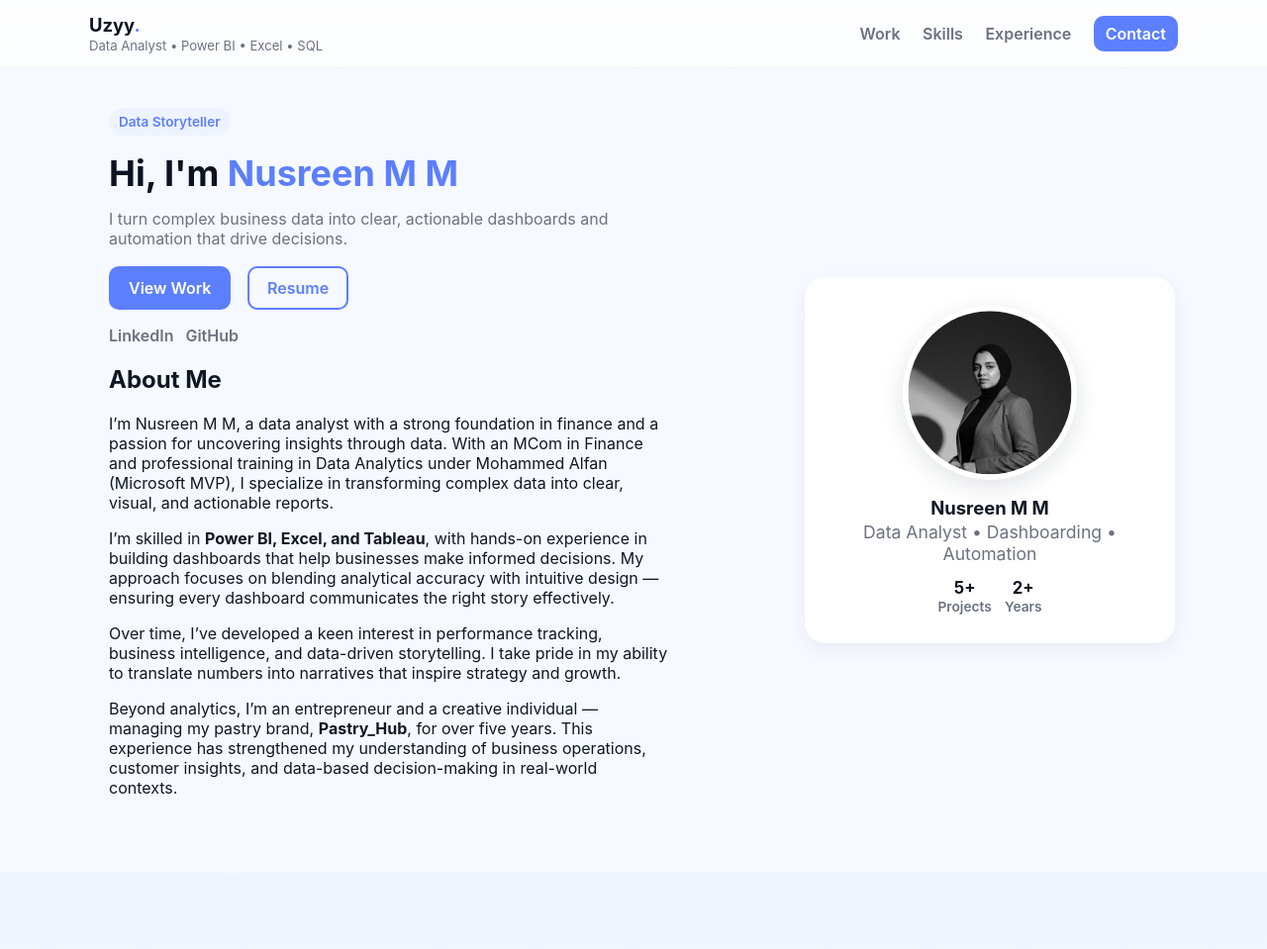
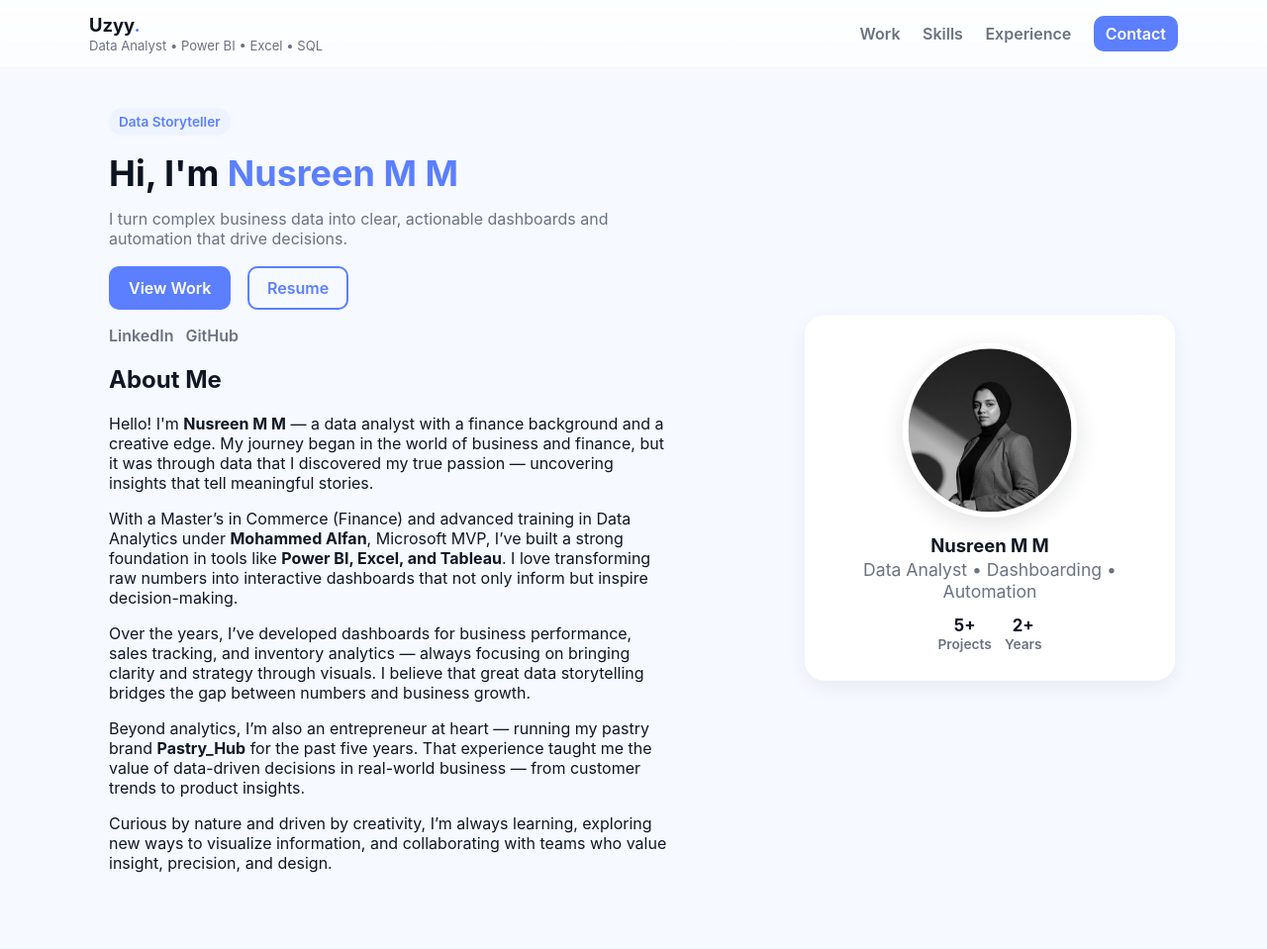
Before and after one commit to Nusreen-mm/Nusreen-M-M, a plain HTML site: page index.html in a window 1280 px wide. Shown: the top 959 px of the page at 99% size. Drawn offline with Linux system fonts and the light colour scheme.

Commit message:
index.html

```diff
--- a/index.html
+++ b/index.html
@@ -47,20 +47,24 @@
            <section class="about" id="about">
   <h2>About Me</h2>
   <p>
-    I’m Nusreen M M, a data analyst with a strong foundation in finance and a passion for uncovering insights through data.
-    With an MCom in Finance and professional training in Data Analytics under Mohammed Alfan (Microsoft MVP), I specialize in transforming complex data into clear, visual, and actionable reports.
+    Hello! I'm <b>Nusreen M M</b> — a data analyst with a finance background and a creative edge.
+    My journey began in the world of business and finance, but it was through data that I discovered my true passion — uncovering insights that tell meaningful stories.
   </p>
   <p>
-    I’m skilled in <b>Power BI, Excel, and Tableau</b>, with hands-on experience in building dashboards that help businesses make informed decisions.
-    My approach focuses on blending analytical accuracy with intuitive design — ensuring every dashboard communicates the right story effectively.
+    With a Master’s in Commerce (Finance) and advanced training in Data Analytics under <b>Mohammed Alfan</b>, Microsoft MVP,
+    I’ve built a strong foundation in tools like <b>Power BI, Excel, and Tableau</b>. I love transforming raw numbers into interactive dashboards that not only inform but inspire decision-making.
   </p>
   <p>
-    Over time, I’ve developed a keen interest in performance tracking, business intelligence, and data-driven storytelling.
-    I take pride in my ability to translate numbers into narratives that inspire strategy and growth.
+    Over the years, I’ve developed dashboards for business performance, sales tracking, and inventory analytics — always focusing on bringing clarity and strategy through visuals.
+    I believe that great data storytelling bridges the gap between numbers and business growth.
   </p>
   <p>
-    Beyond analytics, I’m an entrepreneur and a creative individual — managing my pastry brand, <b>Pastry_Hub</b>, for over five years.
-    This experience has strengthened my understanding of business operations, customer insights, and data-based decision-making in real-world contexts.
+    Beyond analytics, I’m also an entrepreneur at heart — running my pastry brand <b>Pastry_Hub</b> for the past five years.
+    That experience taught me the value of data-driven decisions in real-world business — from customer trends to product insights.
+  </p>
+  <p>
+    Curious by nature and driven by creativity, I’m always learning, exploring new ways to visualize information,
+    and collaborating with teams who value insight, precision, and design.
   </p>
 </section>
 
```
